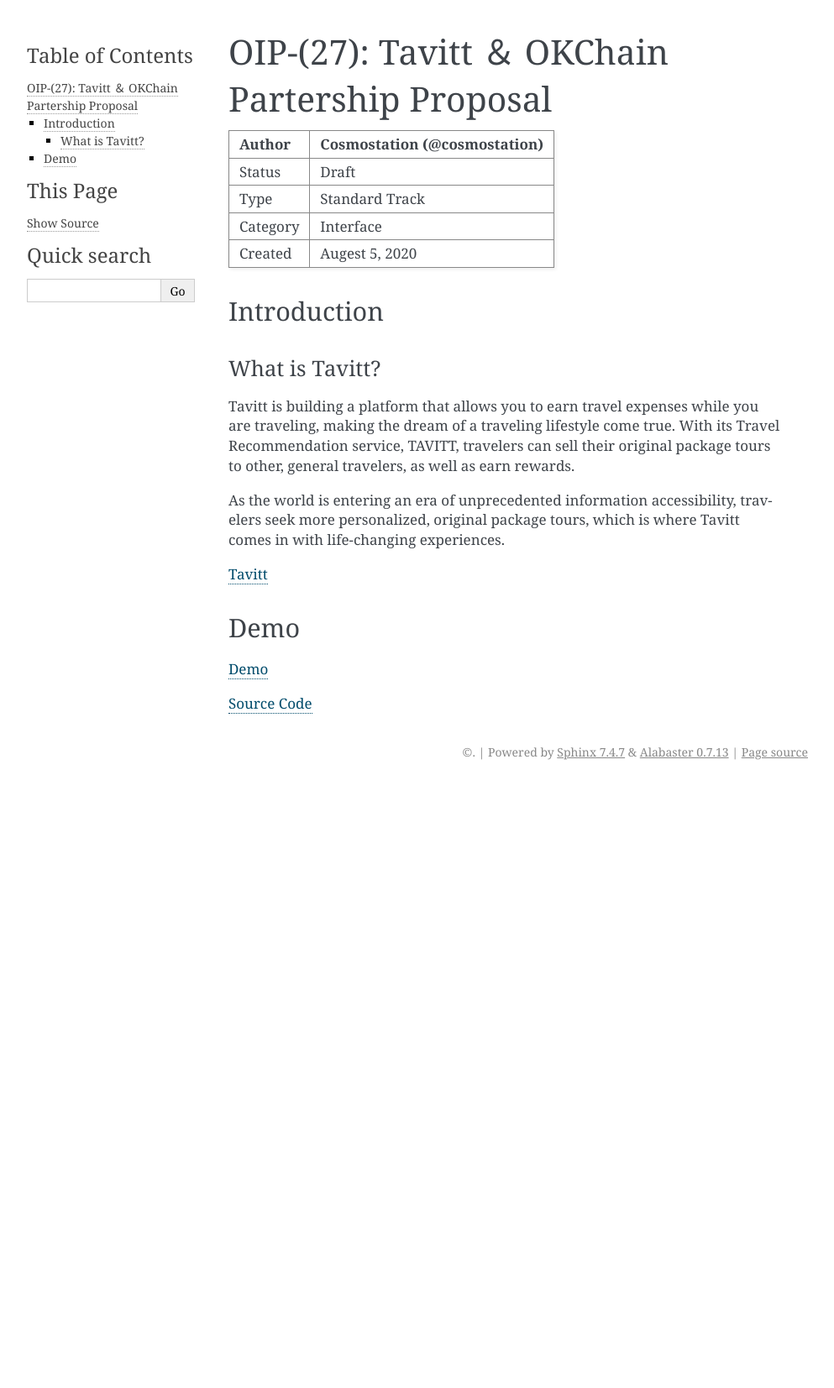
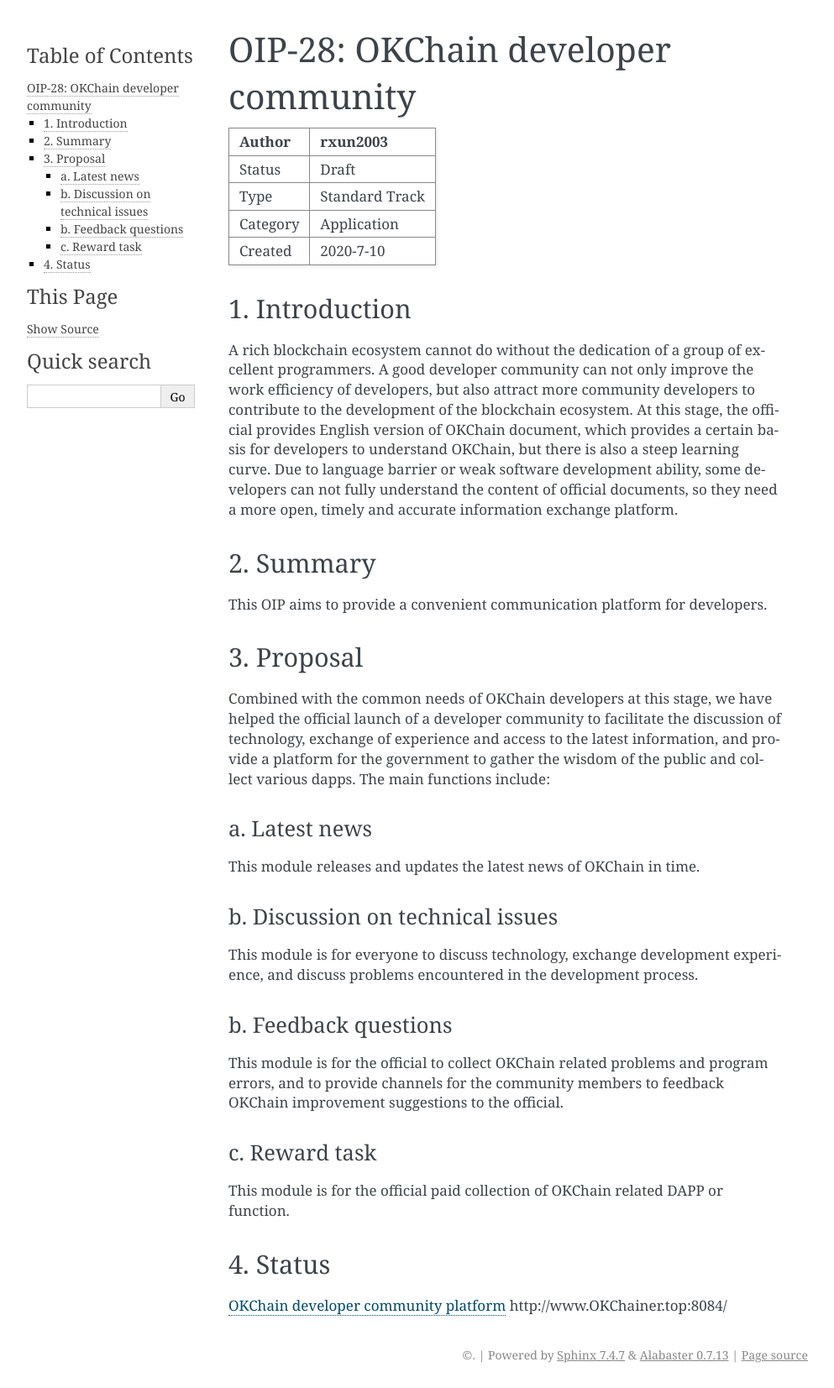
Before and after one commit to okx/KIPs, a Sphinx documentation site: the page built from docs/draft/OIP-28.md, in a window 1280 px wide. Shown: the whole page at 84% size, without its empty margins (148-1141 px from the left). Built offline with Sphinx 7.4.7, drawn with Linux system fonts in a browser that asks for light colours; before the commit the page ends 935 px from its top, so only the background shows below that.

Commit message:
OKChain developer community final OIPS

```diff
--- a/docs/draft/OIP-28.md
+++ b/docs/draft/OIP-28.md
@@ -1,25 +1,40 @@
-# OIP-(27): Tavitt ＆ OKChain Partership Proposal
+# OIP-28: OKChain developer community
 
-| Author   | Cosmostation (@cosmostation) |
-| :------- | ---------------------- |
-| Status   | Draft                  |
-| Type     | Standard Track         |
-| Category | Interface              |
-| Created  | Augest 5, 2020           |
+| Author   | rxun2003 |
+| :------- | ------------------------ |
+| Status   | Draft                    |
+| Type     | Standard Track           |
+| Category | Application              |
+| Created  | 2020-7-10                |
 
-## Introduction
+## 1. Introduction
 
-### What is Tavitt?
+A rich blockchain ecosystem cannot do without the dedication of a group of excellent programmers. A good developer community can not only improve the work efficiency of developers, but also attract more community developers to contribute to the development of the blockchain ecosystem. At this stage, the official provides English version of OKChain document, which provides a certain basis for developers to understand OKChain, but there is also a steep learning curve. Due to language barrier or weak software development ability, some developers can not fully understand the content of official documents, so they need a more open, timely and accurate information exchange platform.
 
-Tavitt is building a platform that allows you to earn travel expenses while you are traveling, making the dream of a traveling lifestyle come true. With its Travel Recommendation service, TAVITT, travelers can sell their original package tours to other, general travelers, as well as earn rewards.
+## 2. Summary
 
-As the world is entering an era of unprecedented information accessibility, travelers seek more personalized, original package tours, which is where Tavitt comes in with life-changing experiences.
+This OIP aims to provide a convenient communication platform for developers.
 
-[Tavitt](https://tavittwallet.io/)
+## 3. Proposal
 
-## Demo
+Combined with the common needs of OKChain developers at this stage, we have helped the official launch of a developer community to facilitate the discussion of technology, exchange of experience and access to the latest information, and provide a platform for the government to gather the wisdom of the public and collect various dapps. The main functions include:
 
-[Demo](http://www.greenguardians.org/)
+#### a. Latest news
 
+This module releases and updates the latest news of OKChain in time.
 
-[Source Code](https://github.com/caixin007/tavitt_okchain)
+#### b. Discussion on technical issues
+
+This module is for everyone to discuss technology, exchange development experience, and discuss problems encountered in the development process.
+
+#### b. Feedback questions
+
+This module is for the official to collect OKChain related problems and program errors, and to provide channels for the community members to feedback OKChain improvement suggestions to the official.
+
+#### c. Reward task
+
+This module is for the official paid collection of OKChain related DAPP or function.
+
+## 4. Status
+
+[OKChain developer community platform](http://www.OKChainer.top:8084/) http://www.OKChainer.top:8084/
```
